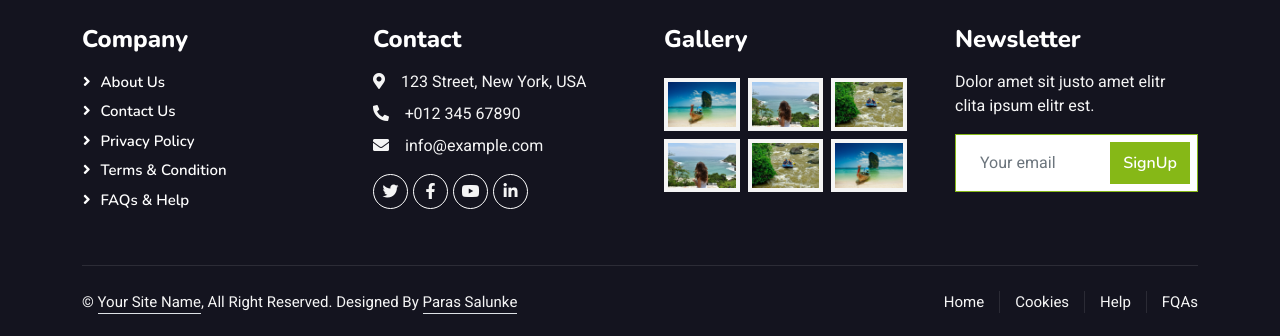
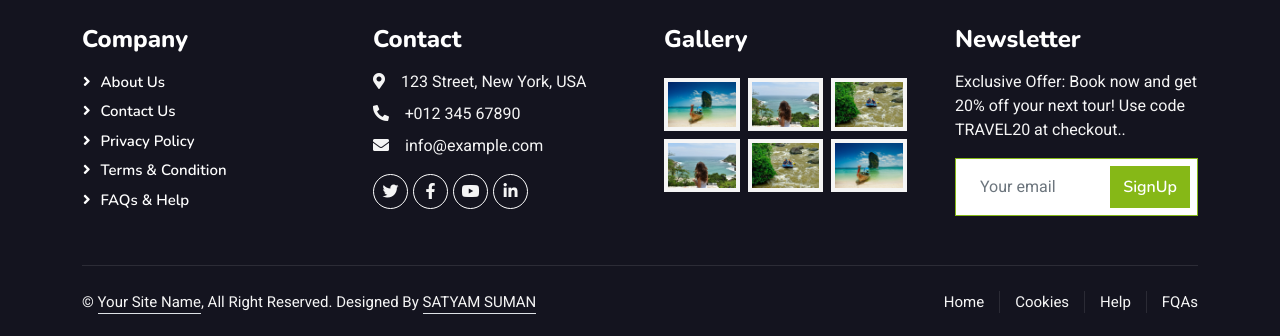
Before and after one commit to SATYAMSUMAN24/WEGO, a React (Create React App) app: page /contact in a window 1280 px wide. Shown: the part 1265-1601 px from the top of the page. Built offline with nearby package versions, Linux system fonts and the light colour scheme.

Commit message:
Footer.jsx

```diff
--- a/src/components/Footer.jsx
+++ b/src/components/Footer.jsx
@@ -22,10 +22,10 @@ export default function Footer() {
               Privacy Policy
             </a>
             <a className="btn btn-link" href="/">
-              Terms &amp; Condition
+              Terms & Condition
             </a>
             <a className="btn btn-link" href="/">
-              FAQs &amp; Help
+              FAQs & Help
             </a>
           </div>
           <div className="col-lg-3 col-md-6">
@@ -106,7 +106,7 @@ export default function Footer() {
           </div>
           <div className="col-lg-3 col-md-6">
             <h4 className="text-white mb-3">Newsletter</h4>
-            <p>Dolor amet sit justo amet elitr clita ipsum elitr est.</p>
+            <p>Exclusive Offer: Book now and get 20% off your next tour! Use code TRAVEL20 at checkout..</p>
             <div
               className="position-relative mx-auto"
               style={{ maxWidth: 400 }}
@@ -136,8 +136,8 @@ export default function Footer() {
               </a>
               , All Right Reserved.
               Designed By{" "}
-              <a className="border-bottom" href="https://github.com/ParasSalunke">
-                Paras Salunke
+              <a className="border-bottom" href="https://github.com/SATYAMSUMAN24">
+                SATYAM SUMAN
               </a>
             </div>
             <div className="col-md-6 text-center text-md-end">
```
